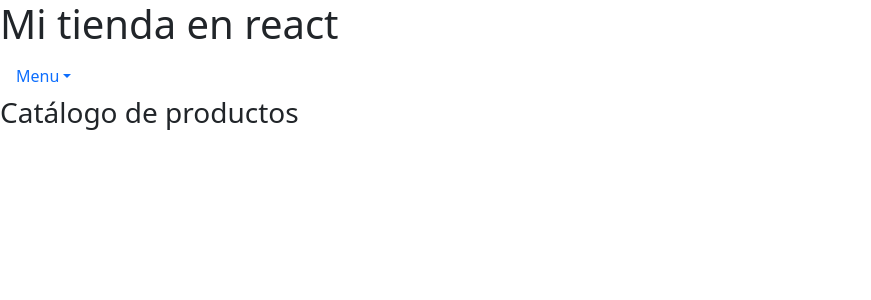
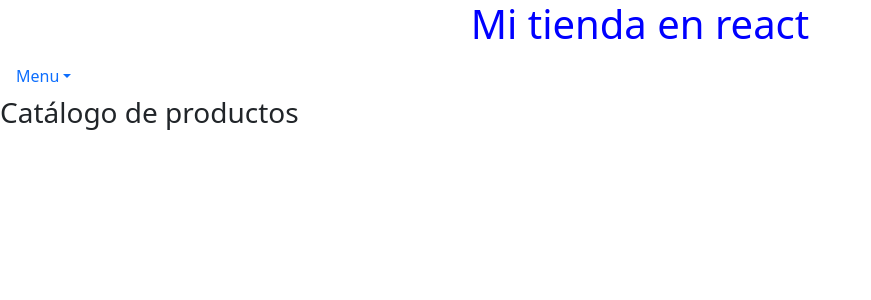
Before and after one commit to matiasmarques/tienda, a React (Create React App) app: page / in a window 1280 px wide. Shown: the top 300 px of the page, without its empty margins (0-871 px from the left). Built offline with nearby package versions, Linux system fonts and the light colour scheme; the HTML template or start-up script is replaced by a standard one.

Commit message:
correcion estilos

```diff
--- a/src/App.css
+++ b/src/App.css
@@ -36,3 +36,8 @@
     transform: rotate(360deg);
   }
 }
+
+.titulo{
+  text-align: center;
+  color: blue;
+}
--- a/src/App.js
+++ b/src/App.js
@@ -5,7 +5,7 @@ import { ItemListContainer } from './components/container/ItemListContainer';
 function App() {
   return (
     <div>
-    <h1>Mi tienda en react</h1>
+    <h1 className='titulo'>Mi tienda en react</h1>
     <NavBar />
 	  <ItemListContainer greetings="Catálogo de productos"/>
     </div>
```
